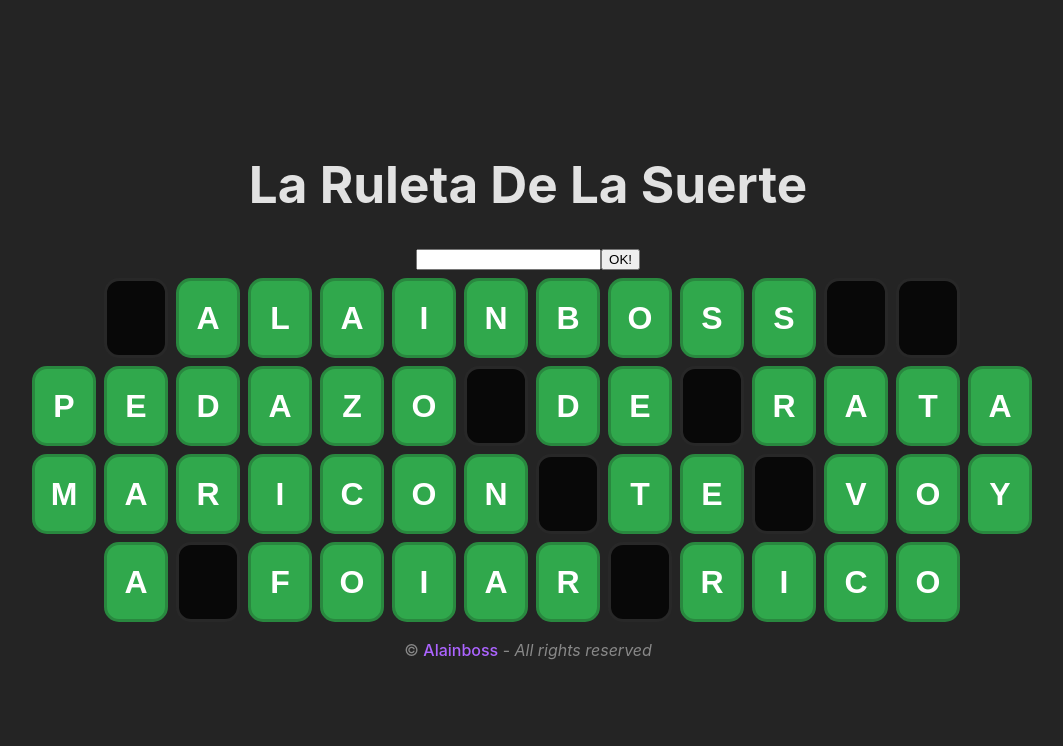
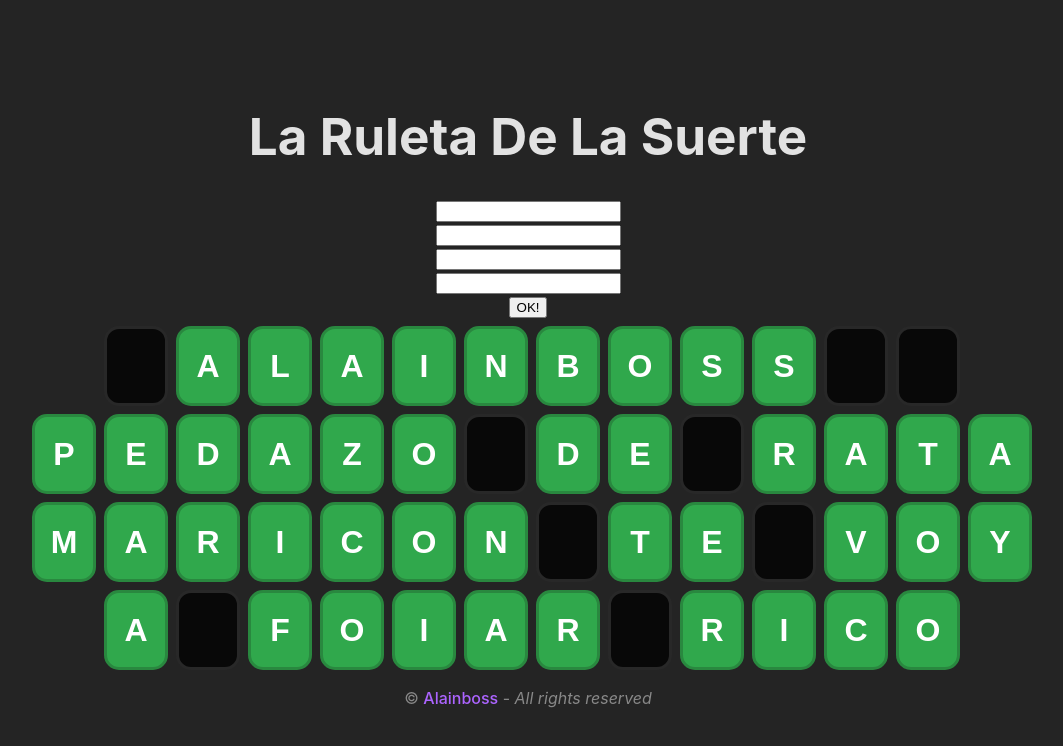
Before and after one commit to miverabusiness/ruleta-de-la-suerte, a React (Vite) app: page / in a window 1280 px wide. Shown: the top 746 px of the page, without its empty margins (112-1175 px from the left). Built offline with nearby package versions, Linux system fonts and the light colour scheme.

Commit message:
4 inputs

```diff
--- a/src/components/panel/Panel.jsx
+++ b/src/components/panel/Panel.jsx
@@ -24,24 +24,67 @@ panel = [
 ];
 
 function Panel() {
-	const [inputValue, setInputValue] = useState("");
-	const [savedValue, setSavedValue] = useState(null);
+	const [inputValue1, setInputValue1] = useState("");
+	const [inputValue2, setInputValue2] = useState("");
+	const [inputValue3, setInputValue3] = useState("");
+	const [inputValue4, setInputValue4] = useState("");
+	const [savedValue1, setSavedValue1] = useState(null);
+	const [savedValue2, setSavedValue2] = useState(null);
+	const [savedValue3, setSavedValue3] = useState(null);
+	const [savedValue4, setSavedValue4] = useState(null);
 
-	const handleChange = (event) => {
-		setInputValue(event.target.value);
+	const handleChange1 = (event) => {
+		setInputValue1(event.target.value);
+	};
+
+	const handleChange2 = (event) => {
+		setInputValue2(event.target.value);
+	};
+
+	const handleChange3 = (event) => {
+		setInputValue3(event.target.value);
+	};
+
+	const handleChange4 = (event) => {
+		setInputValue4(event.target.value);
 	};
 
 	const handleSave = () => {
-		const arrayLetras = ["", "", "", "", "", "", "", "", "", "", "", "", "", ""];
-		const texto = inputValue.toUpperCase();
-		for (let i = 0; i < arrayLetras.length; i++) {
-			arrayLetras[i] = texto[i] ? texto[i] : " ";
+		let arrayLetras1 = ["", "", "", "", "", "", "", "", "", "", "", "", "", ""];
+		let arrayLetras2 = ["", "", "", "", "", "", "", "", "", "", "", "", "", "", "", ""];
+		let arrayLetras3 = ["", "", "", "", "", "", "", "", "", "", "", "", "", "", "", ""];
+		let arrayLetras4 = ["", "", "", "", "", "", "", "", "", "", "", "", "", ""];
+		const texto1 = inputValue1.toUpperCase();
+		const texto2 = inputValue2.toUpperCase();
+		const texto3 = inputValue3.toUpperCase();
+		const texto4 = inputValue4.toUpperCase();
+
+		for (let i = 0; i < arrayLetras1.length; i++) {
+			arrayLetras1[i] = texto1[i] ? texto1[i] : " ";
 		}
-		setSavedValue(arrayLetras);
-		panel[1] = arrayLetras;
+
+		for (let i = 0; i < arrayLetras2.length; i++) {
+			arrayLetras2[i] = texto2[i] ? texto2[i] : " ";
+		}
+
+		for (let i = 0; i < arrayLetras3.length; i++) {
+			arrayLetras3[i] = texto3[i] ? texto3[i] : " ";
+		}
+
+		for (let i = 0; i < arrayLetras4.length; i++) {
+			arrayLetras4[i] = texto4[i] ? texto4[i] : " ";
+		}
+
+		setSavedValue1(arrayLetras1);
+		setSavedValue2(arrayLetras2);
+		setSavedValue3(arrayLetras3);
+		setSavedValue4(arrayLetras4);
+
+		panel[0] = arrayLetras1;
+		panel[1] = arrayLetras2;
+		panel[2] = arrayLetras3;
+		panel[3] = arrayLetras4;
 	};
-
-	console.error("EPA", savedValue);
 
 	const filas = [];
 	for (let i = 0; i < N_FILAS; i++) {
@@ -61,9 +104,15 @@ function Panel() {
 
 	return (
 		<>
-			<input type="text" value={inputValue} onChange={handleChange} />
+			<input type="text" value={inputValue1} onChange={handleChange1} />
+			<br />
+			<input type="text" value={inputValue2} onChange={handleChange2} />
+			<br />
+			<input type="text" value={inputValue3} onChange={handleChange3} />
+			<br />
+			<input type="text" value={inputValue4} onChange={handleChange4} />
+			<br />
 			<button onClick={handleSave}>OK!</button>
-			{console.error("inputs", savedValue)}
 			{filas}
 		</>
 	);
```
